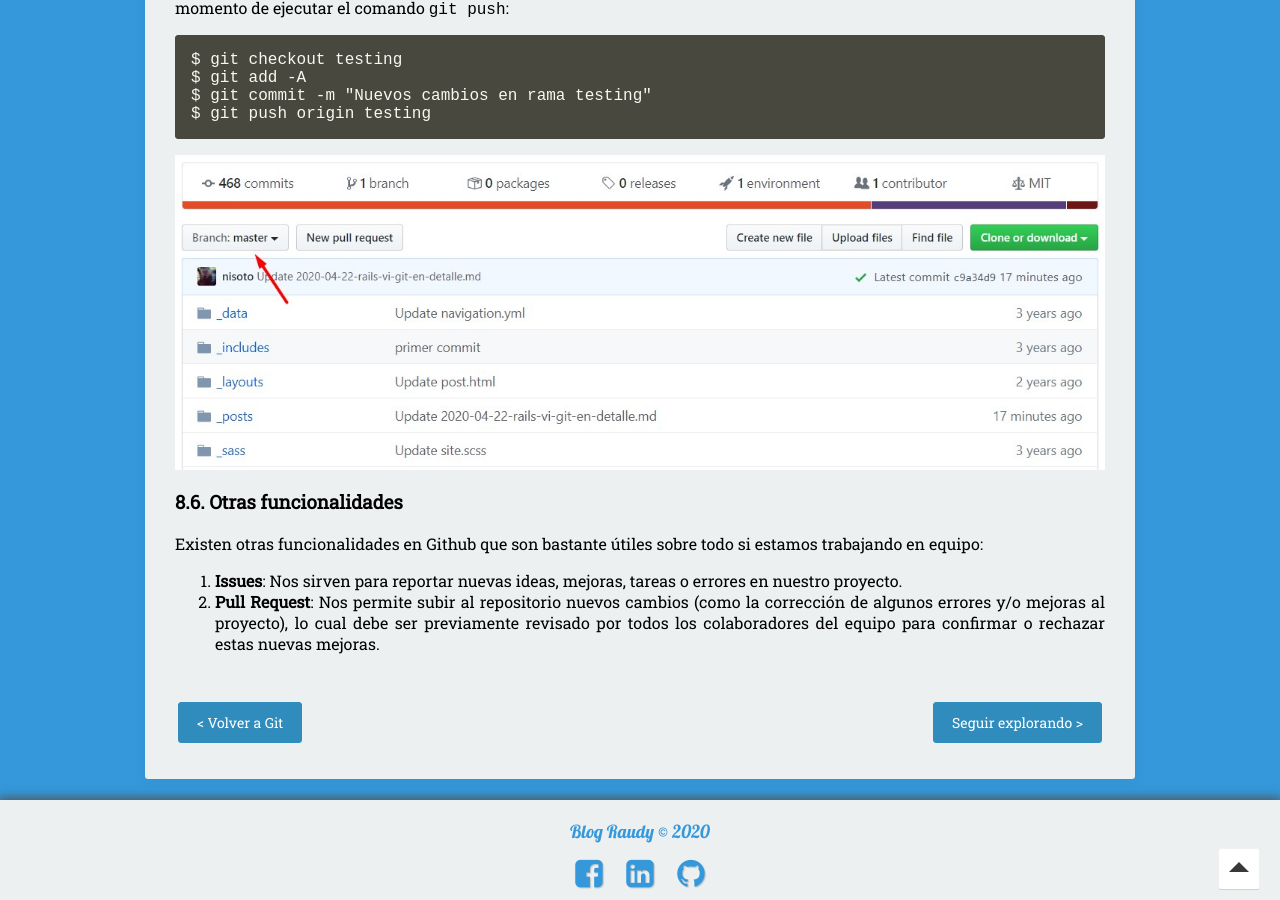
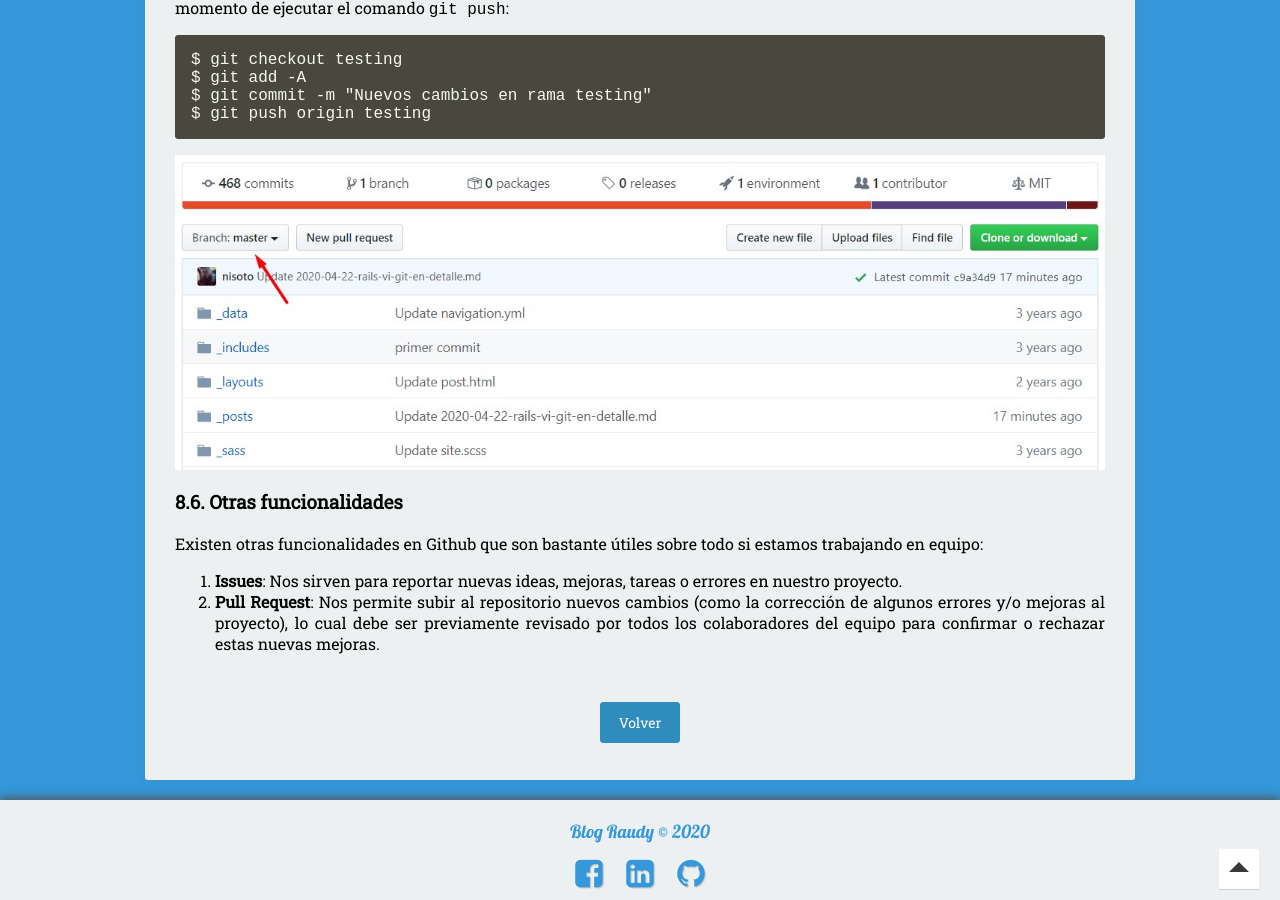
Before and after one commit to nisoto/Blog-anterior-2.0, a Jekyll site: the page built from _posts/2020-09-02-todo-sobre-git-y-github.md, in a window 1280 px wide and 900 px high, scrolled down 9968 px. Built offline with Jekyll 4.4.1, drawn with Linux system fonts in a browser that asks for light colours; nearby versions of some CDN libraries; part of the change alters nothing that is shown.

Commit message:
Update 2020-09-02-todo-sobre-git-y-github.md

```diff
--- a/_posts/2020-09-02-todo-sobre-git-y-github.md
+++ b/_posts/2020-09-02-todo-sobre-git-y-github.md
@@ -336,6 +336,6 @@ Existen otras funcionalidades en Github que son bastante útiles sobre todo si e
 1. **Issues**: Nos sirven para reportar nuevas ideas, mejoras, tareas o errores en nuestro proyecto.
 2. **Pull Request**: Nos permite subir al repositorio nuevos cambios (como la corrección de algunos errores y/o mejoras al proyecto), lo cual debe ser previamente revisado por todos los colaboradores del equipo para confirmar o rechazar estas nuevas mejoras.
 
-|     |     |
-|:----|----:|
-| [< Volver a Git](https://nisoto.github.io/curso-git/){: .btn .btn-info} | [Seguir explorando >](https://nisoto.github.io/blog/){: .btn .btn-info} |
+|     |
+|:---:|
+| [Volver](https://nisoto.github.io/curso-git/){: .btn .btn-info} |
```
